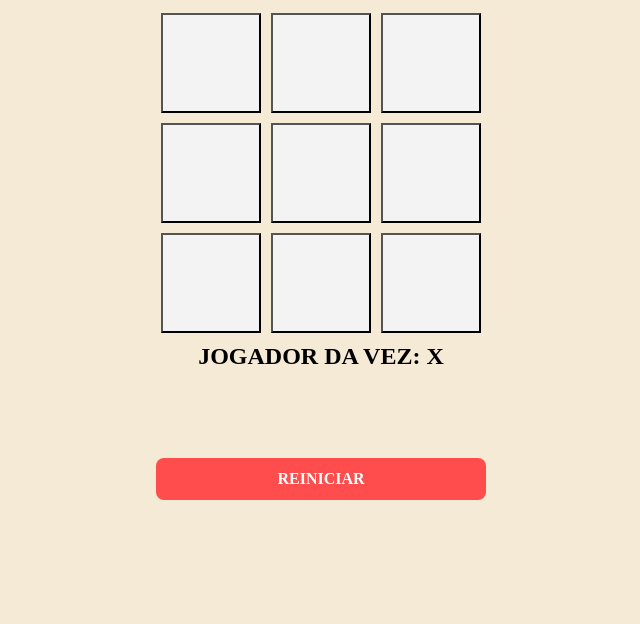
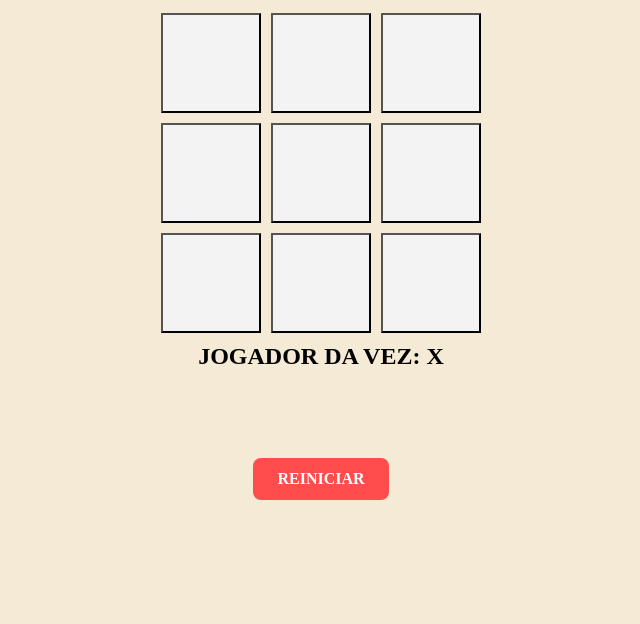
Before and after one commit to arthur-rmota/jogo-da-velha, a plain HTML site: page index.html in a window 1280 px wide. Shown: the part 176-800 px from the top of the page, without its empty margins (319-959 px from the left). Drawn offline with Linux system fonts and the light colour scheme.

Commit message:
correção do layout após empate

```diff
--- a/style.css
+++ b/style.css
@@ -17,6 +17,8 @@ main {
     display: flex;
     flex-direction: column;
     gap: 5px;
+    align-items: center;
+    min-height: 500px;
 }
 
 h1 {
```
